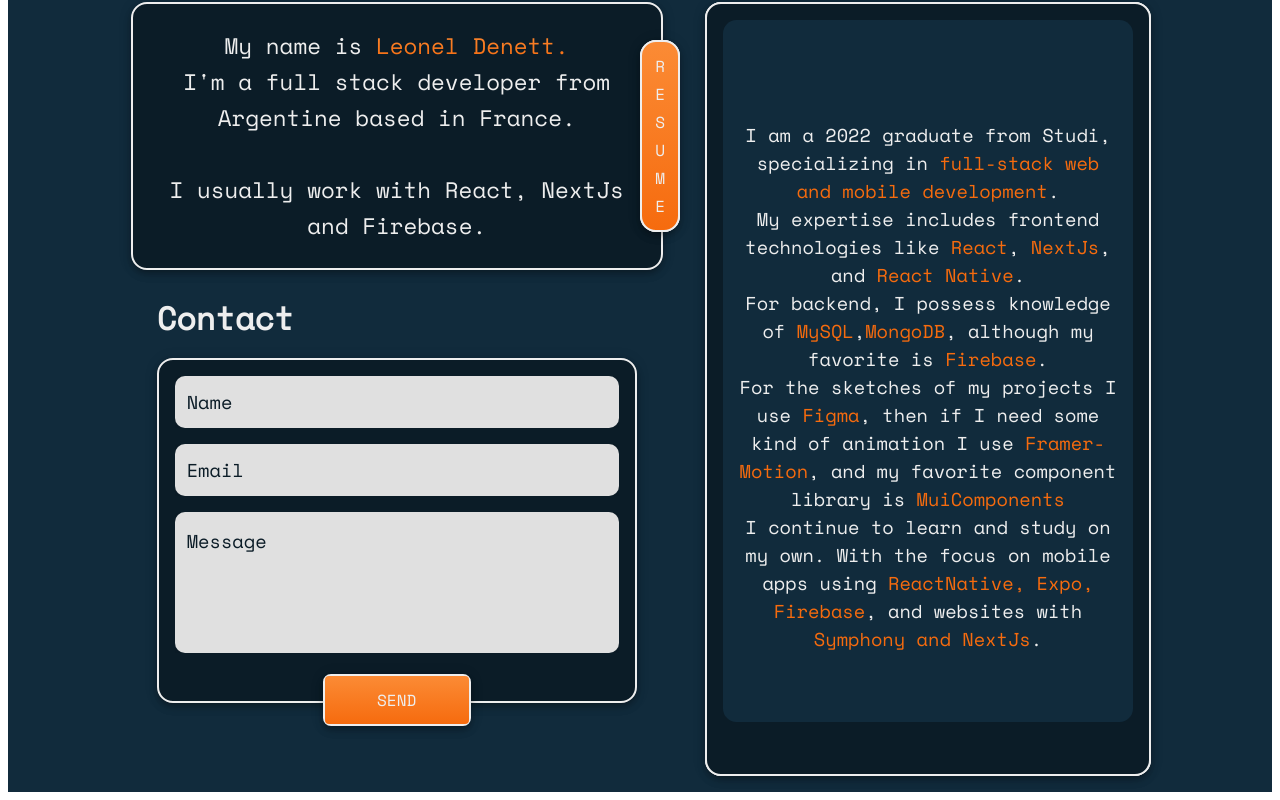
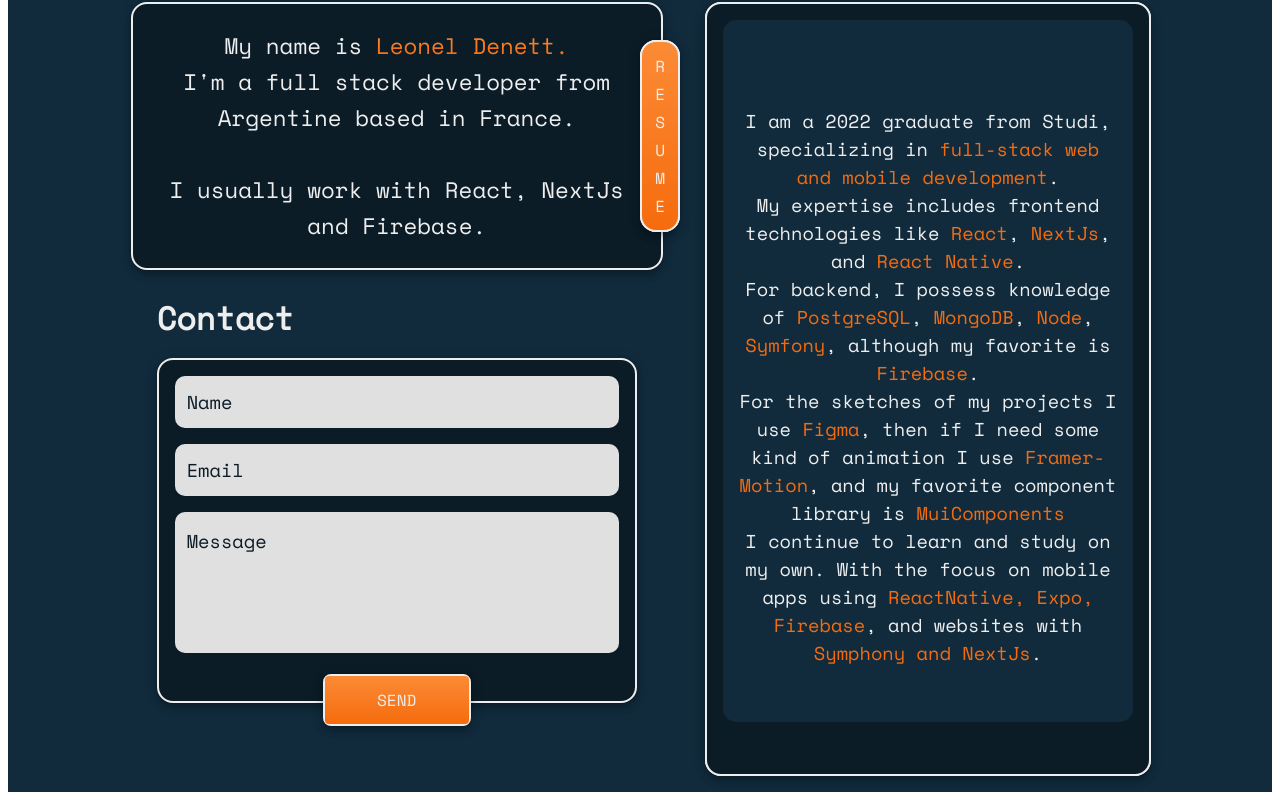
Before and after one commit to LeonelDenett/leonel-denett-portfolio, a Next.js app: page / in a window 1280 px wide. Shown: the part 1966-2766 px from the top of the page. Built offline with nearby package versions, Linux system fonts and the light colour scheme.

Commit message:
more info about me in swiper.tsx

```diff
--- a/src/components/swiper/Swiper.tsx
+++ b/src/components/swiper/Swiper.tsx
@@ -23,7 +23,7 @@
                     <Typography color={"#eeeeee"} variant="body1" fontSize={"1.03rem"}>
                         I am a 2022 graduate from Studi, specializing in <span style={{color:"#F66B0E"}}>full-stack web and mobile development</span>.<br/>
                         My expertise includes frontend technologies like <span style={{color:"#F66B0E"}}>React</span>, <span style={{color:"#F66B0E"}}>NextJs</span>, and <span style={{color:"#F66B0E"}}>React Native</span>.<br/>
-                        For backend, I possess knowledge of <span style={{color:"#F66B0E"}}>MySQL</span>,<span style={{color:"#F66B0E"}}>MongoDB</span>, although my favorite is <span style={{color:"#F66B0E"}}>Firebase</span>.<br/>
+                        For backend, I possess knowledge of <span style={{color:"#F66B0E"}}>PostgreSQL</span>, <span style={{color:"#F66B0E"}}>MongoDB</span>, <span style={{color:"#F66B0E"}}>Node</span>, <span style={{color:"#F66B0E"}}>Symfony</span>, although my favorite is <span style={{color:"#F66B0E"}}>Firebase</span>.<br/>
                         For the sketches of my projects I use <span style={{color:"#F66B0E"}}>Figma</span>, then if I need some kind of
                         animation I use <span style={{color:"#F66B0E"}}>Framer-Motion</span>, and my favorite component library is <span style={{color:"#F66B0E"}}>MuiComponents</span><br/>
                         I continue to learn and study on my own.
```
